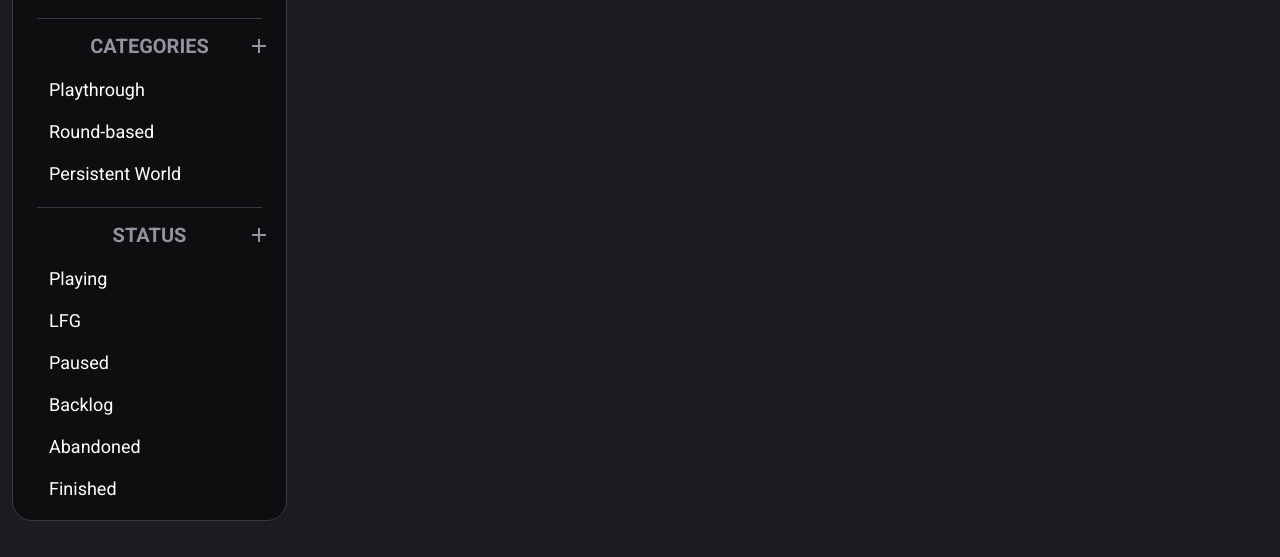
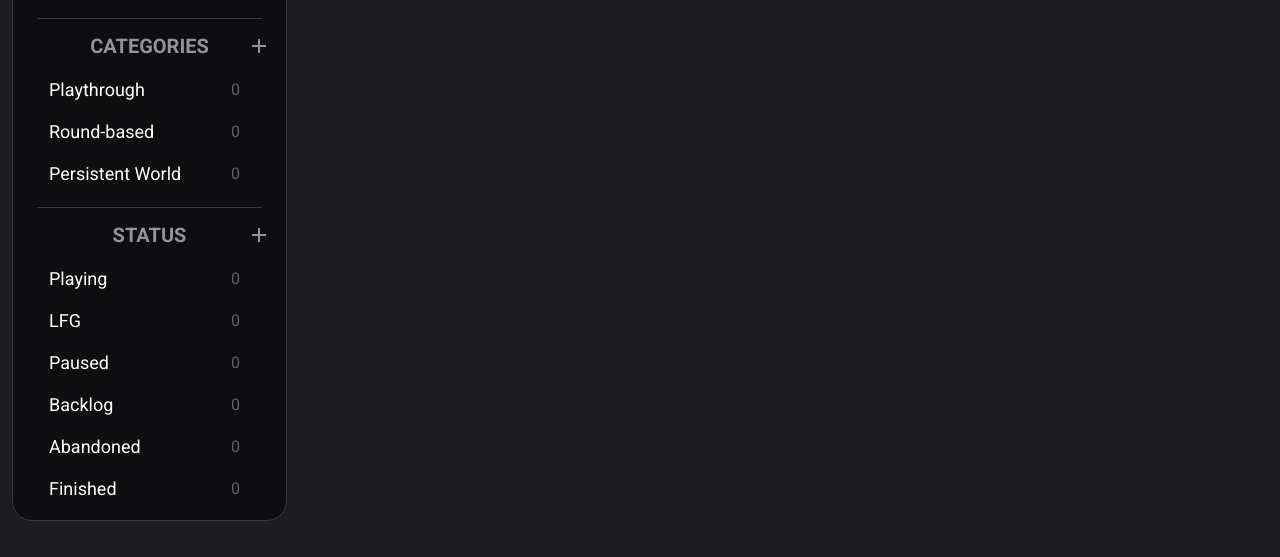
Before and after one commit to liranbr/Playfrens, a React (Vite) app: page / in a window 1280 px wide. Shown: the part 239-796 px from the top of the page. Built offline with nearby package versions, Linux system fonts and the light colour scheme.

Commit message:
Add 'filtered games that contain this tag' counter badge to sidebar tags

```diff
--- a/src/components/GameGrid.css
+++ b/src/components/GameGrid.css
@@ -76,7 +76,7 @@
         transition: outline 0.3s ease 0.5s; /* delay on appearance, not disappearance */
     }
     &.darken {
-        filter: brightness(0.4) grayscale(0.5);
+        filter: brightness(0.5) grayscale(1);
         transition: filter 0.3s ease 0.5s; /* longer delay on appearance */
     }
 }
--- a/src/components/TagButton.css
+++ b/src/components/TagButton.css
@@ -6,6 +6,9 @@
     height: fit-content;
 
     .tag-button {
+        display: flex;
+        justify-content: space-between;
+        align-items: center;
         width: 100%;
         height: 38px;
         background: none;
@@ -39,9 +42,18 @@
     }
 }
 .sidebar-tbc {
+    label {
+        width: var(--icon-size);
+        text-align: right;
+        color: var(--pf-fg-900);
+        font-size: 16px;
+    }
     &:hover {
         .tag-button {
             background-color: var(--pf-btn-primary);
+        }
+        label {
+            display: none;
         }
     }
     &.dd-open .tag-button {
@@ -54,6 +66,10 @@
     &.selected .tag-button {
         background-color: var(--pf-btn-primary-active);
         font-weight: 500;
+        label {
+            color: var(--pf-fg-300);
+            font-weight: normal;
+        }
     }
 
     &.excluded {
@@ -62,6 +78,9 @@
             outline-offset: -2px;
             color: var(--pf-fg-700);
             text-decoration: line-through;
+            label {
+                display: none;
+            }
         }
         &:hover,
         &:focus,
--- a/src/components/TagButton.jsx
+++ b/src/components/TagButton.jsx
@@ -14,6 +14,9 @@ export const SidebarTagButton = observer(({ tagName, tagType }) => {
     const isSelected = filterStore.isTagSelected(tagType, tagName) ? " selected" : "";
     const isExcluded = filterStore.isTagExcluded(tagType, tagName) ? " excluded" : "";
     const isDropdownOpen = dropdownOpen ? " dd-open" : "";
+    const gameAmountInCurrentFilter = filterStore.filteredGames.filter((game) =>
+        game.hasTag(tagType, tagName),
+    ).length;
 
     const toggleSelection = () => filterStore.toggleTagSelection(tagType, tagName);
 
@@ -43,6 +46,7 @@ export const SidebarTagButton = observer(({ tagName, tagType }) => {
                 }}
             >
                 {tagName}
+                <label>{gameAmountInCurrentFilter}</label>
             </button>
             <SidebarTBMenuButton
                 tagName={tagName}
--- a/src/stores/FilterStore.jsx
+++ b/src/stores/FilterStore.jsx
@@ -137,6 +137,9 @@ class FilterStore {
         return true;
     }
 
+    /**
+     * @returns GameObject[] - All games that pass the current filters
+     */
     get filteredGames() {
         return allGames.filter((game) => this.doesGamePassFilters(game));
     }
--- a/src/stores/SettingsStore.jsx
+++ b/src/stores/SettingsStore.jsx
@@ -5,8 +5,8 @@ import { saveToStorage } from "../Utils.jsx";
 export const settingsKeyInStorage = "settings";
 export const TagHoverGameHighlightOptions = {
     highlight: "Highlight",
-    darken: "Darken rest",
-    none: "Do nothing",
+    darken: "Darken the rest",
+    none: "None",
 };
 
 class SettingsStore {
```
